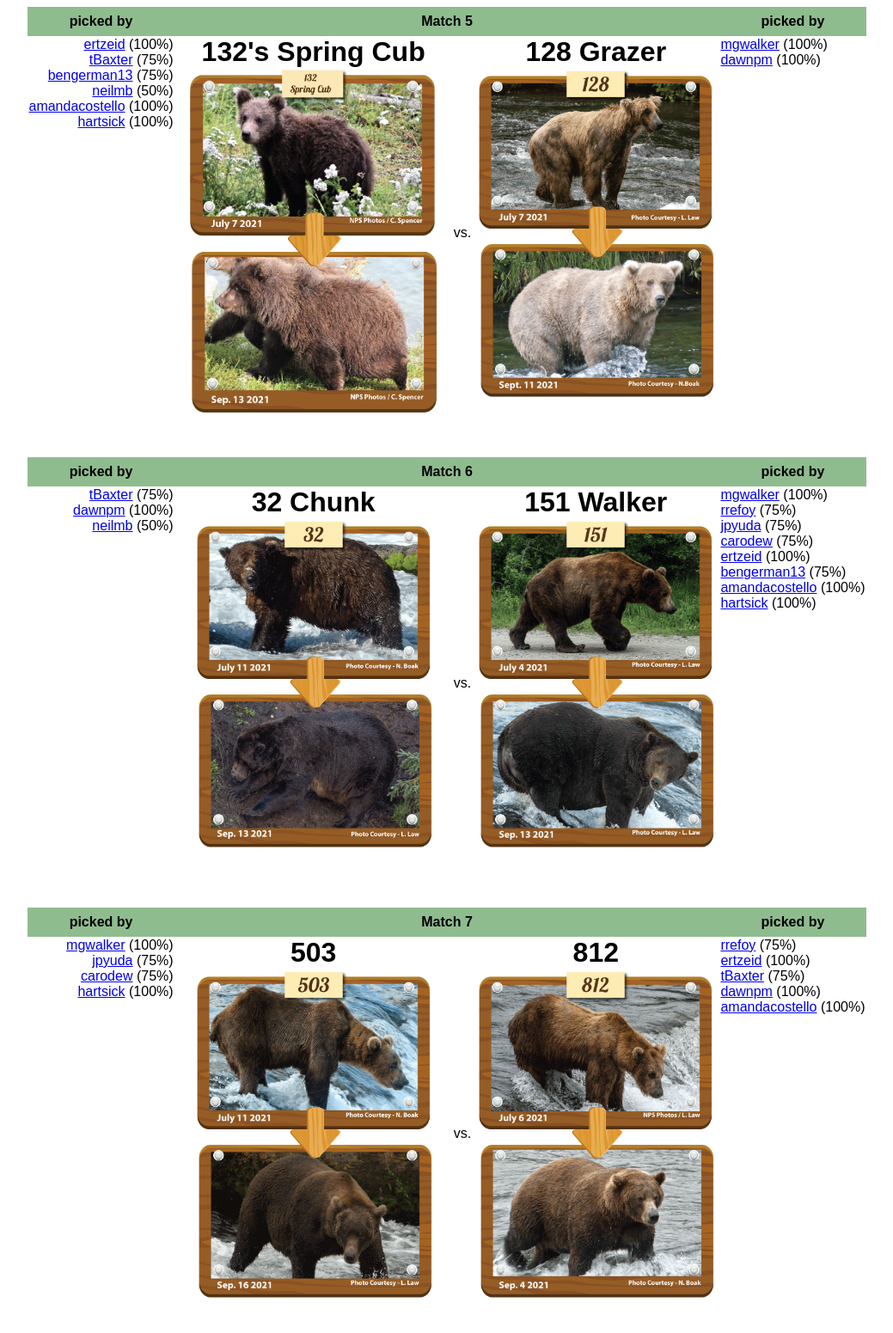
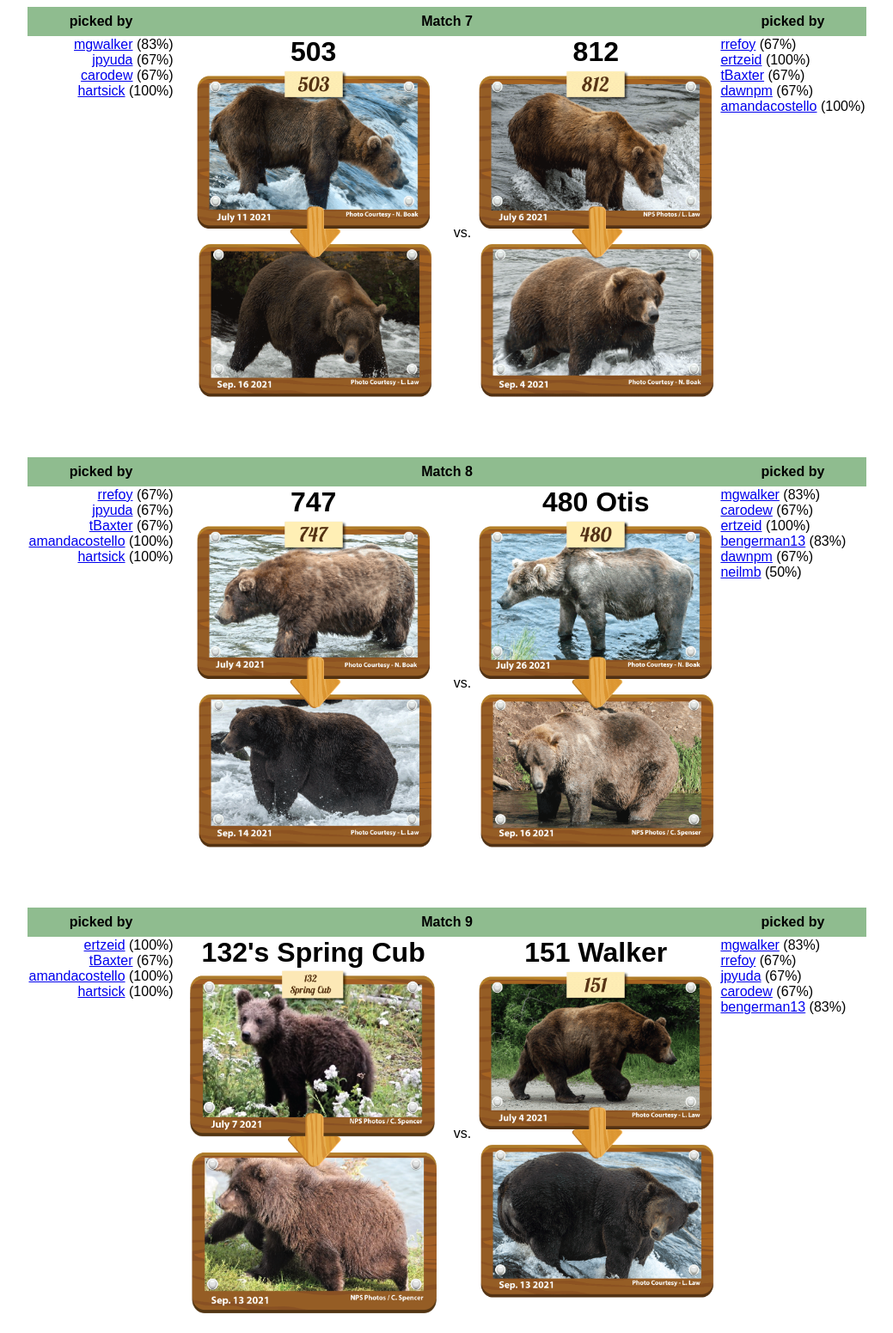
Before and after one commit to mgwalker/fat-bears, a plain HTML site: page docs/index.html in a window 1280 px wide. Shown: the top 1551 px of the page at 86% size, without its empty margins (120-1159 px from the left). Drawn offline with Linux system fonts and the light colour scheme.

Commit message:
update bracket

```diff
--- a/builder/blank_bracket.json
+++ b/builder/blank_bracket.json
@@ -5,7 +5,7 @@
     "bracket": {
       "id": "09",
       "left": {
-        "bear": null,
+        "bear": "132's Spring Cub",
         "bracket": {
           "id": "05",
           "left": {
@@ -32,7 +32,7 @@
         }
       },
       "right": {
-        "bear": null,
+        "bear": "151 Walker",
         "bracket": {
           "id": "06",
           "left": {
--- a/docs/bracket.json
+++ b/docs/bracket.json
@@ -7,7 +7,7 @@
       "bracket": {
         "id": "09",
         "left": {
-          "bear": null,
+          "bear": "132's Spring Cub",
           "bracket": {
             "id": "05",
             "left": {
@@ -31,7 +31,7 @@
           }
         },
         "right": {
-          "bear": null,
+          "bear": "151 Walker",
           "bracket": {
             "id": "06",
             "left": {
--- a/docs/index.html
+++ b/docs/index.html
@@ -62,62 +62,18 @@
 
   <tr>
     <th class="match">picked by</th>
-    <th class="match" colspan="3">Match 5</th>
-    <th class="match">picked by</th>
-  </tr>
-  <tr>
-    <td class="left-picks" rowspan="2">
-      <a href="brackets/ertzeid.png">ertzeid</a> (100%)<br/><a href="brackets/tBaxter.png">tBaxter</a> (75%)<br/><a href="brackets/bengerman13.png">bengerman13</a> (75%)<br/><a href="brackets/neilmb.png">neilmb</a> (50%)<br/><a href="brackets/amandacostello.png">amandacostello</a> (100%)<br/><a href="brackets/hartsick.png">hartsick</a> (100%)
-    </td>
-    <td class="bear">132's Spring Cub</td>
-    <td class="vs" rowspan="2">vs.</td>
-    <td class="bear">128 Grazer</td>
-    <td class="right-picks" rowspan="2">
-      <a href="brackets/mgwalker.png">mgwalker</a> (100%)<br/><a href="brackets/dawnpm.png">dawnpm</a> (100%)
-    </td>
-  </tr>
-  <tr>
-    <td class="img img-left"><img src="bears/132_s_spring_cub.png"></td>
-    <td class="img img-right"><img src="bears/128_grazer.png"></td>
-
-
-  <tr class="spacer"><td colspan="5"></td></tr>
-  <tr>
-    <th class="match">picked by</th>
-    <th class="match" colspan="3">Match 6</th>
-    <th class="match">picked by</th>
-  </tr>
-  <tr>
-    <td class="left-picks" rowspan="2">
-      <a href="brackets/tBaxter.png">tBaxter</a> (75%)<br/><a href="brackets/dawnpm.png">dawnpm</a> (100%)<br/><a href="brackets/neilmb.png">neilmb</a> (50%)
-    </td>
-    <td class="bear">32 Chunk</td>
-    <td class="vs" rowspan="2">vs.</td>
-    <td class="bear">151 Walker</td>
-    <td class="right-picks" rowspan="2">
-      <a href="brackets/mgwalker.png">mgwalker</a> (100%)<br/><a href="brackets/rrefoy.png">rrefoy</a> (75%)<br/><a href="brackets/jpyuda.png">jpyuda</a> (75%)<br/><a href="brackets/carodew.png">carodew</a> (75%)<br/><a href="brackets/ertzeid.png">ertzeid</a> (100%)<br/><a href="brackets/bengerman13.png">bengerman13</a> (75%)<br/><a href="brackets/amandacostello.png">amandacostello</a> (100%)<br/><a href="brackets/hartsick.png">hartsick</a> (100%)
-    </td>
-  </tr>
-  <tr>
-    <td class="img img-left"><img src="bears/32_chunk.png"></td>
-    <td class="img img-right"><img src="bears/151_walker.png"></td>
-
-
-  <tr class="spacer"><td colspan="5"></td></tr>
-  <tr>
-    <th class="match">picked by</th>
     <th class="match" colspan="3">Match 7</th>
     <th class="match">picked by</th>
   </tr>
   <tr>
     <td class="left-picks" rowspan="2">
-      <a href="brackets/mgwalker.png">mgwalker</a> (100%)<br/><a href="brackets/jpyuda.png">jpyuda</a> (75%)<br/><a href="brackets/carodew.png">carodew</a> (75%)<br/><a href="brackets/hartsick.png">hartsick</a> (100%)
+      <a href="brackets/mgwalker.png">mgwalker</a> (83%)<br/><a href="brackets/jpyuda.png">jpyuda</a> (67%)<br/><a href="brackets/carodew.png">carodew</a> (67%)<br/><a href="brackets/hartsick.png">hartsick</a> (100%)
     </td>
     <td class="bear">503</td>
     <td class="vs" rowspan="2">vs.</td>
     <td class="bear">812</td>
     <td class="right-picks" rowspan="2">
-      <a href="brackets/rrefoy.png">rrefoy</a> (75%)<br/><a href="brackets/ertzeid.png">ertzeid</a> (100%)<br/><a href="brackets/tBaxter.png">tBaxter</a> (75%)<br/><a href="brackets/dawnpm.png">dawnpm</a> (100%)<br/><a href="brackets/amandacostello.png">amandacostello</a> (100%)
+      <a href="brackets/rrefoy.png">rrefoy</a> (67%)<br/><a href="brackets/ertzeid.png">ertzeid</a> (100%)<br/><a href="brackets/tBaxter.png">tBaxter</a> (67%)<br/><a href="brackets/dawnpm.png">dawnpm</a> (67%)<br/><a href="brackets/amandacostello.png">amandacostello</a> (100%)
     </td>
   </tr>
   <tr>
@@ -133,19 +89,41 @@
   </tr>
   <tr>
     <td class="left-picks" rowspan="2">
-      <a href="brackets/rrefoy.png">rrefoy</a> (75%)<br/><a href="brackets/jpyuda.png">jpyuda</a> (75%)<br/><a href="brackets/tBaxter.png">tBaxter</a> (75%)<br/><a href="brackets/amandacostello.png">amandacostello</a> (100%)<br/><a href="brackets/hartsick.png">hartsick</a> (100%)
+      <a href="brackets/rrefoy.png">rrefoy</a> (67%)<br/><a href="brackets/jpyuda.png">jpyuda</a> (67%)<br/><a href="brackets/tBaxter.png">tBaxter</a> (67%)<br/><a href="brackets/amandacostello.png">amandacostello</a> (100%)<br/><a href="brackets/hartsick.png">hartsick</a> (100%)
     </td>
     <td class="bear">747</td>
     <td class="vs" rowspan="2">vs.</td>
     <td class="bear">480 Otis</td>
     <td class="right-picks" rowspan="2">
-      <a href="brackets/mgwalker.png">mgwalker</a> (100%)<br/><a href="brackets/carodew.png">carodew</a> (75%)<br/><a href="brackets/ertzeid.png">ertzeid</a> (100%)<br/><a href="brackets/bengerman13.png">bengerman13</a> (75%)<br/><a href="brackets/dawnpm.png">dawnpm</a> (100%)<br/><a href="brackets/neilmb.png">neilmb</a> (50%)
+      <a href="brackets/mgwalker.png">mgwalker</a> (83%)<br/><a href="brackets/carodew.png">carodew</a> (67%)<br/><a href="brackets/ertzeid.png">ertzeid</a> (100%)<br/><a href="brackets/bengerman13.png">bengerman13</a> (83%)<br/><a href="brackets/dawnpm.png">dawnpm</a> (67%)<br/><a href="brackets/neilmb.png">neilmb</a> (50%)
     </td>
   </tr>
   <tr>
     <td class="img img-left"><img src="bears/747.png"></td>
     <td class="img img-right"><img src="bears/480_otis.png"></td>
 
+
+  <tr class="spacer"><td colspan="5"></td></tr>
+  <tr>
+    <th class="match">picked by</th>
+    <th class="match" colspan="3">Match 9</th>
+    <th class="match">picked by</th>
+  </tr>
+  <tr>
+    <td class="left-picks" rowspan="2">
+      <a href="brackets/ertzeid.png">ertzeid</a> (100%)<br/><a href="brackets/tBaxter.png">tBaxter</a> (67%)<br/><a href="brackets/amandacostello.png">amandacostello</a> (100%)<br/><a href="brackets/hartsick.png">hartsick</a> (100%)
+    </td>
+    <td class="bear">132's Spring Cub</td>
+    <td class="vs" rowspan="2">vs.</td>
+    <td class="bear">151 Walker</td>
+    <td class="right-picks" rowspan="2">
+      <a href="brackets/mgwalker.png">mgwalker</a> (83%)<br/><a href="brackets/rrefoy.png">rrefoy</a> (67%)<br/><a href="brackets/jpyuda.png">jpyuda</a> (67%)<br/><a href="brackets/carodew.png">carodew</a> (67%)<br/><a href="brackets/bengerman13.png">bengerman13</a> (83%)
+    </td>
+  </tr>
+  <tr>
+    <td class="img img-left"><img src="bears/132_s_spring_cub.png"></td>
+    <td class="img img-right"><img src="bears/151_walker.png"></td>
+
     </table>
   </body>
 </html>
```
Also changed, not shown: 11 other files.
